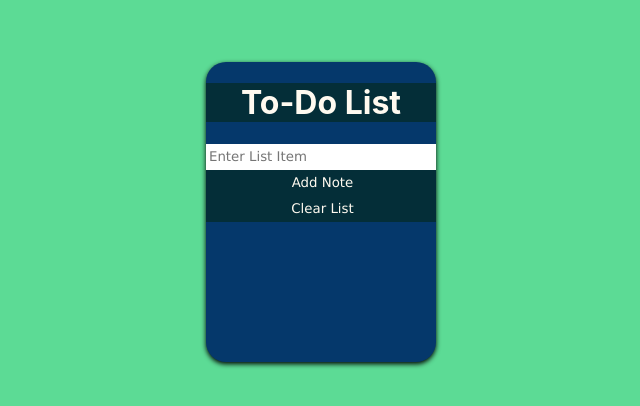
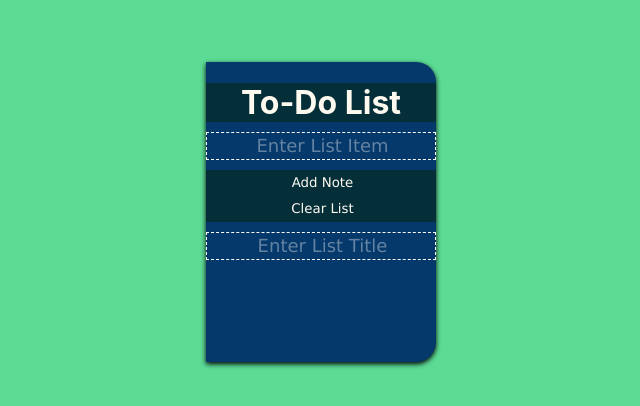
Before and after one commit to shivang02/to-do-list, a React (Create React App) app in the folder to-do-list/: page / in a window 1280 px wide. Shown: the part 188-594 px from the top of the page, without its empty margins (319-959 px from the left). Built offline with nearby package versions, Linux system fonts and the light colour scheme.

Commit message:
UI changes, unsuccesful attempt at localStorage of data

```diff
--- a/to-do-list/package.json
+++ b/to-do-list/package.json
@@ -10,7 +10,8 @@
     "node-modules": "^1.0.1",
     "react": "^16.13.1",
     "react-dom": "^16.13.1",
-    "react-scripts": "3.4.1"
+    "react-scripts": "3.4.1",
+    "store": "^2.0.12"
   },
   "scripts": {
     "predeploy": "npm run build",
--- a/to-do-list/src/App.css
+++ b/to-do-list/src/App.css
@@ -21,7 +21,7 @@
   min-width: 230px;
   box-shadow:0px 2px 5px #000000;
   padding: auto;
-  border-radius: 20px;
+  border-radius: 0px 20px 20px 0px;
   min-height: 300px;
 }
 
@@ -53,9 +53,13 @@
   background-color: #042e38;
   color: floralwhite;
 }
+.header-main h1 {
+  margin-bottom: auto;
+}
 
 .list-button {
   background-color: #042e38;
+  font-size: px;
   padding: 3px 0 3px 3px;
   color: floralwhite;
   border:none;
@@ -72,18 +76,34 @@
 }
 
 .list-input {
-  border: none;
+  background-color: rgba(255, 255, 255, 0);
+
+  border: 0.1px dashed white;
+  color:white;
+  outline: none;
   cursor: text;
+  margin: 10px 0 10px 0;
+  font-size: 18px;
+  outline: none;
   padding: 3px 0 3px 3px;
   line-height: 20px;
   font-family: 'Lucida Sans', 'Lucida Sans Regular', 'Lucida Grande', 'Lucida Sans Unicode', Geneva, Verdana, sans-serif;
+}
 
+.list-input::placeholder {
+  color: rgba(255, 255, 255, 0.377);
+  text-align: center;
 }
 
 .list-input:hover {
-  box-shadow: 1px 1px 3px rgb(0, 68, 46) inset;
+  border: 0.1px solid white;
   transition: all 0.2s ease-out;
 }
+
+#list-title-box {
+  text-align: center;
+}
+
 
 .input-container {
   display: flex;
--- a/to-do-list/src/App.js
+++ b/to-do-list/src/App.js
@@ -1,15 +1,15 @@
 import React from 'react';
-import logo from './logo.svg';
 import './App.css';
 import Header from './components/Header'
-
 import InputBox from './components/InputBox'
-import ClickHandler from './components/InputBox'
-import ItemVal from './components/InputBox'
+import SavedList from './components/SavedList';
 
 function App() {
   return (
     <div className="App">
+    <div className="sidebar">
+      <SavedList />
+    </div>
     <div className="inner-app">
       <Header />
       <InputBox />
--- a/to-do-list/src/components/InputBox.js
+++ b/to-do-list/src/components/InputBox.js
@@ -5,12 +5,11 @@ class InputBox extends React.Component {
     constructor(props){
         super(props);
         this.state ={
-            ItemVal : []
+            ItemVal : [],
+            ListTitle: ''
         }
-        this.ClickHandler = this.ClickHandler.bind(this);
-        this.EnterCheck=this.EnterCheck.bind(this);
+
     }
-
 
     ClickHandler = () => {
         const str=document.getElementById("input-box").value;
@@ -18,11 +17,22 @@ class InputBox extends React.Component {
             this.setState({ItemVal:this.state.ItemVal.concat(str)});
             document.getElementById("input-box").value="";
         }
-    };
+    }
+
+    handleListTitle = (e) => {
+        const lsname = e.target.value
+        this.setState( {
+            ListTitle: lsname
+        })
+    }
 
     ClearList = () => {
-        this.setState({ ItemVal:[] });
-        document.getElementById("input-box").value = "";
+        if(this.state.ItemVal!=''){
+            localStorage.setItem('mylist', this.state.ItemVal);
+            this.setState({ ItemVal:[] });
+            document.getElementById("input-box").value = "";
+
+        }
     }
 
     EnterCheck = (e)=>{
@@ -41,9 +51,10 @@ class InputBox extends React.Component {
         return (
             <div>
             <div className="input-container">
-            <input className="list-input" placeholder="Enter List Item" id="input-box" onKeyDown={this.EnterCheck}></input>
+                <input className="list-input" placeholder="Enter List Item" id="input-box" onKeyDown={this.EnterCheck} autoFocus="true"></input>
                 <button type="submit" id="submit-button" className="list-button" onClick={() =>this.ClickHandler()}>Add Note</button>
-                    <button type="submit" id="clear-button" className="list-button" onClick={() => this.ClearList()}>Clear List</button>
+                <button type="submit" id="clear-button" className="list-button" onClick={() => this.ClearList()}>Clear List</button>
+                <input className="list-input" placeholder="Enter List Title" id="list-title-box" value={this.state.ListTitle} onChange={this.handleListTitle}></input>
             </div>
             <div className="full-list">
                 {listItems}
--- /dev/null
+++ b/to-do-list/src/components/SavedList.js
@@ -0,0 +1,21 @@
+import React, { Component } from 'react'
+
+class SavedList extends Component {
+    constructor(props) {
+        super(props)
+
+        this.state = {
+             mylists: [ ]
+        }
+    }
+
+    render() {
+        return (
+            <div>
+
+            </div>
+        )
+    }
+}
+
+export default SavedList
```
Also changed, not shown: 2 other files (tests, documents, lock files or other folders).
